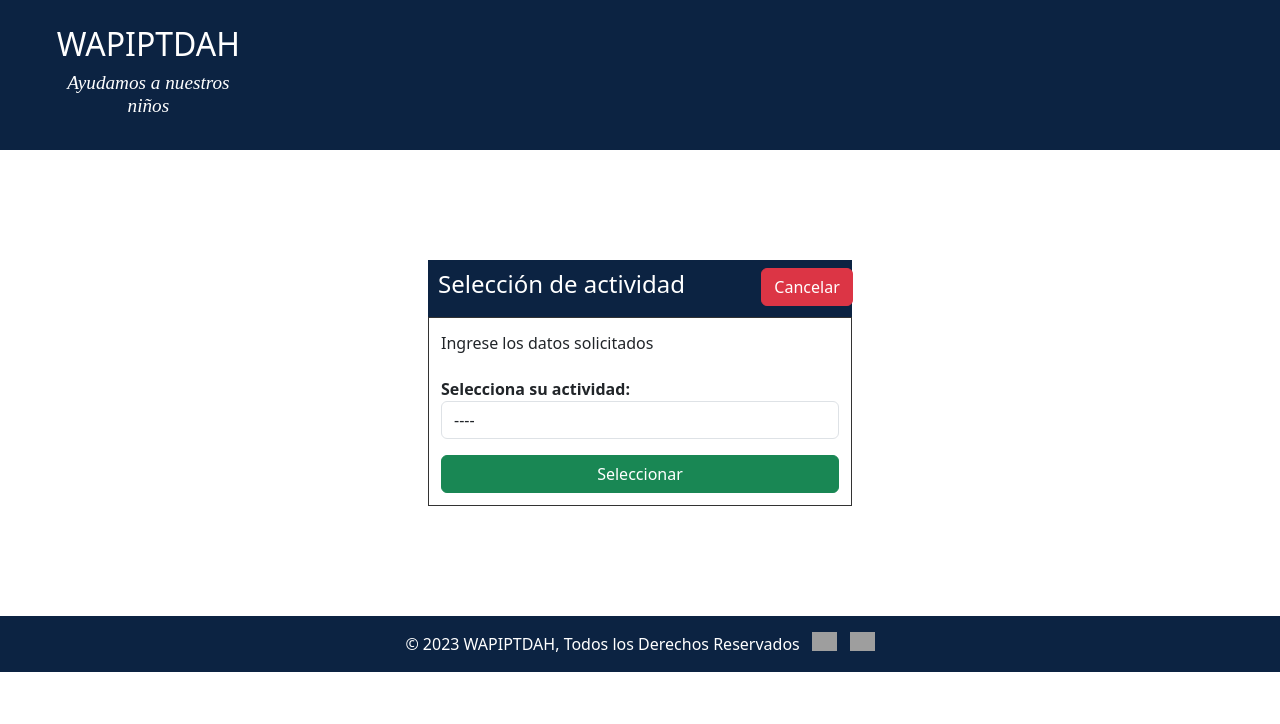
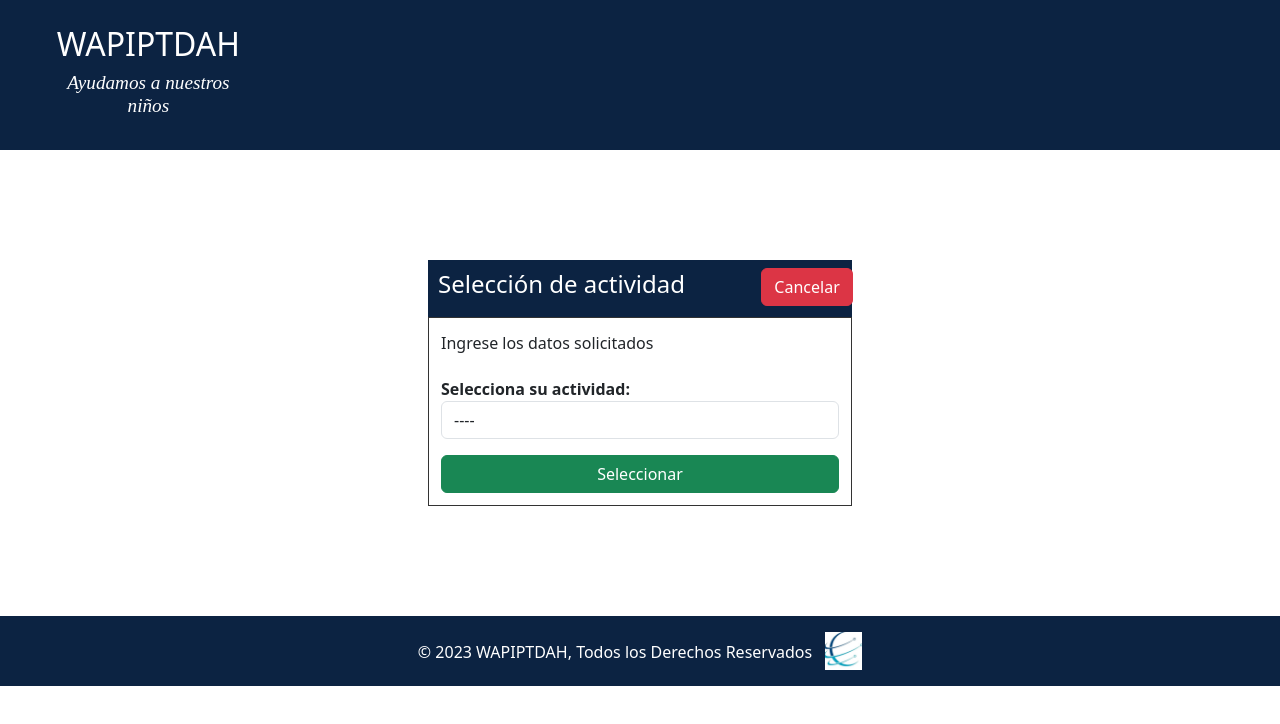
Before and after one commit to crisjona24/Proyecto-WAPIPTDAH, a React (Vite) app in the folder client/: page /registro in a window 1280 px wide. Shown: the top 724 px of the page. Built offline with nearby package versions, Linux system fonts and the light colour scheme; grey boxes are pictures that could not be loaded.

Commit message:
Cambios logo

```diff
--- a/client/src/components/partes/PieRegister.jsx
+++ b/client/src/components/partes/PieRegister.jsx
@@ -13,9 +13,8 @@ export function PieRegister() {
     return (
         <footer className="footer">
             <div className='alineacion'>
-                &copy; 2023 WAPIPTDAH, Todos los Derechos Reservados
-                <img className='imagen_pie' src={imageUrl1} alt="" />
-                <img className='imagen_pie' src={imageUrl2} alt="" />
+                <span className='mt-2'>&copy; 2023 WAPIPTDAH, Todos los Derechos Reservados</span>
+                <img className='imagen_pie' src="/img/ComputaciónUNL.jpg" alt="Logo de Computación" />
             </div>
         </footer>
     )
--- a/client/src/pages/login/LoginUser.jsx
+++ b/client/src/pages/login/LoginUser.jsx
@@ -129,7 +129,7 @@ export function IniciarSesion() {
                                         </Link>
                                     </li>
                                     <div className='login-footer'>
-                                        <li style={{ listStyle: 'none', marginTop: '1%' }} >
+                                        <li style={{ listStyle: 'none' }} >
                                             <Link style={{ textDecoration: 'none' }} to="/registro">
                                                 <span className="text">
                                                     ¿No tienes una cuenta?. CLIC AQUÍ..
@@ -137,7 +137,6 @@ export function IniciarSesion() {
                                             </Link>
                                         </li>
                                     </div>
-
                                     <div className="login-footer">
                                         <span className="text">
                                             Registrate con
@@ -162,11 +161,13 @@ export function IniciarSesion() {
                                     </div>
                                 </form>
                             </div>
+                            <div >
+                                <img style={{ width: '20%', marginTop: '5%' }} src="/img/ComputaciónUNL.jpg" alt="Logo de Computación" />
+                            </div>
                         </div>
                     </div>
                 </main>
             </div>
-
         </div>
     )
 }
--- a/client/src/styles/Login.css
+++ b/client/src/styles/Login.css
@@ -102,7 +102,7 @@ main {
 }
 
 .login-footer {
-    margin-top: 60px;
+    margin-top: 40px;
     opacity: .5;
     -webkit-transition: opacity .3s ease-in-out;
     -o-transition: opacity .3s ease-in-out;
--- a/client/src/styles/Registro.css
+++ b/client/src/styles/Registro.css
@@ -92,8 +92,8 @@
 
 .imagen_pie {
     padding-left: 1%;
-    width: 3%;
-    height: 3%;
+    width: 4%;
+    height: 4%;
 }
 
 .alineacion {
```
Also changed, not shown: client/public/img/ComputaciónUNL.jpg (added).
